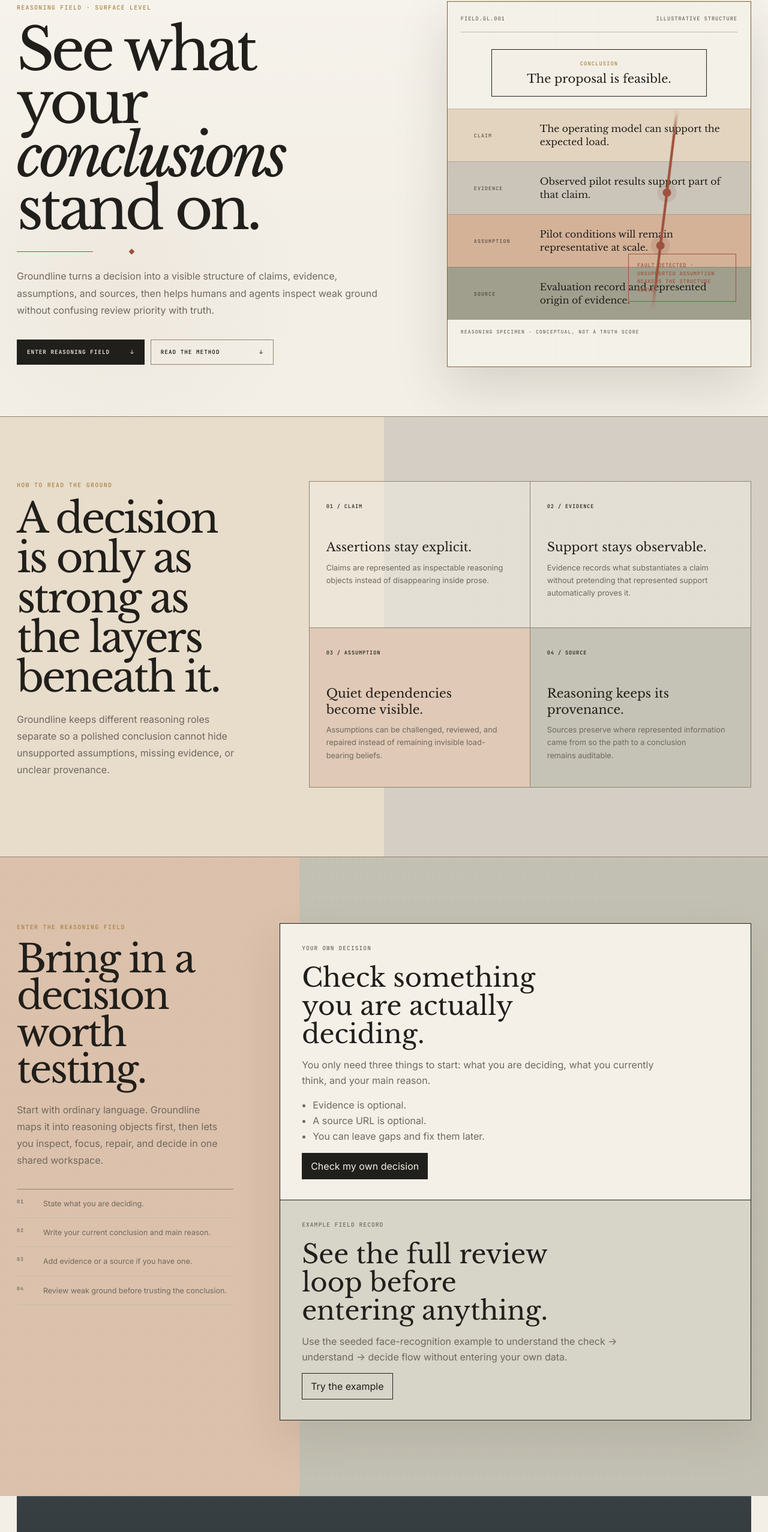
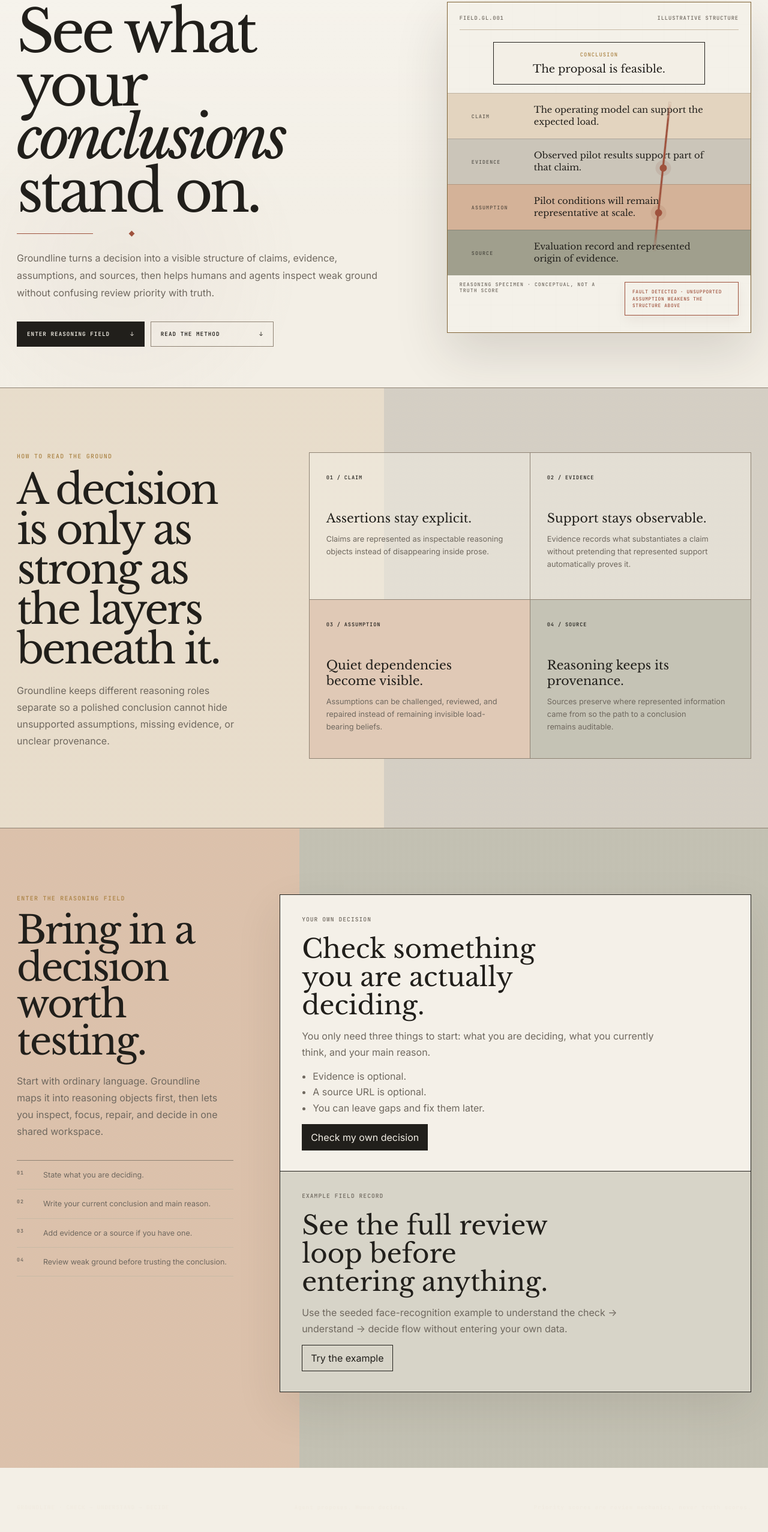
Before and after one commit to panjiaryasoma/Groundline, a React (Vite) app: page / in a window 1280 px wide. Shown: the part 154-2708 px from the top of the page at 60% size. Built offline with nearby package versions, Linux system fonts and the light colour scheme.

Commit message:
P12.3: tighten section proportions

```diff
--- a/src/app/App.tsx
+++ b/src/app/App.tsx
@@ -13,6 +13,7 @@
 import "../styles/p11.css";
 import "../styles/p12.css";
 import "../styles/p12-2.css";
+import "../styles/p12-3.css";
 
 installP111RepairLifecycle();
 installP112CustomSemanticGate();
--- /dev/null
+++ b/src/styles/p12-3.css
@@ -0,0 +1,371 @@
+/* P12.3 Layout tightening pass
+ * Fixes proportion, spacing, split composition, specimen integrity, and
+ * full-bleed bedrock only. P11 interaction/state contracts remain untouched.
+ */
+
+html,
+body {
+  overflow-x: clip;
+}
+
+/* --------------------------------------------------------------------------
+   Seeded/custom decision scene: smaller, denser, less billboard-like
+   -------------------------------------------------------------------------- */
+
+.focus-decision-strip {
+  grid-template-columns: minmax(0, 1fr) minmax(340px, 0.78fr) !important;
+  gap: clamp(36px, 5vw, 72px) !important;
+  align-items: center !important;
+  padding: 44px 0 48px !important;
+}
+
+.focus-decision-strip h2 {
+  max-width: 12ch !important;
+  font-size: clamp(2.55rem, 4.15vw, 4.6rem) !important;
+  line-height: 0.96 !important;
+  letter-spacing: -0.04em !important;
+}
+
+.focus-question {
+  max-width: 760px !important;
+  margin-top: 12px !important;
+  font-size: 0.92rem !important;
+  line-height: 1.55 !important;
+}
+
+.focus-current-conclusion {
+  width: min(100%, 520px);
+  justify-self: end;
+  padding: 19px 21px !important;
+  box-shadow: 0 12px 34px rgba(44, 37, 30, 0.07) !important;
+}
+
+.focus-current-conclusion strong {
+  font-size: 1.02rem !important;
+  line-height: 1.4 !important;
+}
+
+.focus-current-conclusion code {
+  font-size: 0.62rem !important;
+}
+
+/* --------------------------------------------------------------------------
+   Analysis scene: headline left, explanation right, less vertical dead space
+   -------------------------------------------------------------------------- */
+
+.focus-analysis {
+  display: grid !important;
+  grid-template-columns: minmax(0, 0.86fr) minmax(340px, 0.64fr);
+  column-gap: clamp(42px, 6vw, 86px);
+  row-gap: 12px;
+  align-items: center;
+  padding: 52px 0 56px !important;
+}
+
+.focus-analysis__heading {
+  grid-column: 1;
+  grid-row: 1 / span 4;
+  display: flex !important;
+  flex-direction: column;
+  align-items: flex-start !important;
+  justify-content: center;
+  gap: 18px !important;
+  margin: 0 !important;
+}
+
+.focus-analysis__heading > div {
+  max-width: 620px !important;
+}
+
+.focus-analysis__heading h3 {
+  max-width: 10.5ch !important;
+  font-size: clamp(2.45rem, 3.65vw, 4.15rem) !important;
+  line-height: 0.98 !important;
+  letter-spacing: -0.035em !important;
+}
+
+.focus-analysis__heading .focus-status {
+  margin: 0 !important;
+}
+
+.focus-analysis > .focus-muted {
+  grid-column: 2;
+  max-width: 560px !important;
+  margin: 0 !important;
+  align-self: center;
+  font-size: 0.84rem !important;
+  line-height: 1.68 !important;
+}
+
+.focus-analysis > .focus-muted + .focus-muted {
+  margin-top: 4px !important;
+  padding-top: 12px;
+  border-top: 1px solid color-mix(in srgb, var(--rule-strong) 55%, transparent);
+}
+
+/* --------------------------------------------------------------------------
+   Reasoning workspace intro: split and compact before the actual graph
+   -------------------------------------------------------------------------- */
+
+.focus-map-expansion--live {
+  padding: 54px 0 66px !important;
+}
+
+.focus-map-expansion__heading {
+  grid-template-columns: minmax(0, 0.9fr) minmax(330px, 0.58fr) !important;
+  gap: clamp(34px, 5vw, 66px) !important;
+  align-items: end !important;
+  margin-bottom: 24px !important;
+}
+
+.focus-map-expansion__heading h3 {
+  max-width: 11ch !important;
+  font-size: clamp(2.45rem, 3.65vw, 4.15rem) !important;
+  line-height: 0.98 !important;
+  letter-spacing: -0.035em !important;
+}
+
+.focus-map-expansion__copy {
+  max-width: 460px !important;
+  justify-self: end;
+  margin-bottom: 2px !important;
+  font-size: 0.8rem !important;
+  line-height: 1.65 !important;
+}
+
+.focus-map-legend {
+  margin-bottom: 14px !important;
+}
+
+.focus-map-legend > span {
+  padding: 9px 12px !important;
+}
+
+/* --------------------------------------------------------------------------
+   Revision + audit gutters: content should not kiss the grid frame
+   -------------------------------------------------------------------------- */
+
+.live-review-grid__revision .revision-panel,
+.live-review-grid__audit .audit-panel {
+  padding: 30px 34px 34px !important;
+}
+
+.live-review-grid__revision .revision-heading,
+.live-review-grid__audit .audit-heading {
+  padding-inline: 0 !important;
+}
+
+.live-review-grid__audit .audit-list,
+.live-review-grid__revision .revision-compare,
+.live-review-grid__revision .revision-actions,
+.live-review-grid__revision .authority-note {
+  margin-left: 0 !important;
+  margin-right: 0 !important;
+}
+
+/* --------------------------------------------------------------------------
+   Landing hero: pull content upward and repair the illustrative specimen
+   -------------------------------------------------------------------------- */
+
+.start-scene--hero {
+  min-height: 0 !important;
+  align-items: center !important;
+  padding: 50px 0 68px !important;
+}
+
+.start-hero__copy h2 {
+  margin-top: 16px !important;
+}
+
+.reasoning-specimen {
+  min-height: 552px !important;
+  padding: 20px !important;
+}
+
+.reasoning-specimen__topline {
+  padding-bottom: 13px !important;
+}
+
+.reasoning-specimen__conclusion {
+  width: min(76%, 370px) !important;
+  margin: 20px auto 14px !important;
+  padding: 14px 18px !important;
+}
+
+.reasoning-specimen__conclusion strong {
+  font-size: 1.12rem !important;
+}
+
+.reasoning-specimen__stack {
+  margin-inline: -20px !important;
+}
+
+.reasoning-specimen__layer {
+  min-height: 76px !important;
+  grid-template-columns: 88px 1fr !important;
+  gap: 16px !important;
+  padding: 12px 40px !important;
+}
+
+.reasoning-specimen__layer strong {
+  max-width: 300px !important;
+  font-size: 0.92rem !important;
+  line-height: 1.32 !important;
+}
+
+.reasoning-specimen__fault {
+  top: 166px !important;
+  right: 29% !important;
+  height: 248px !important;
+  width: 3px !important;
+  transform: rotate(6deg) !important;
+}
+
+.reasoning-specimen__fault::before,
+.reasoning-specimen__fault::after {
+  width: 12px !important;
+  height: 12px !important;
+  box-shadow: 0 0 0 7px rgba(125, 63, 50, 0.11) !important;
+}
+
+.reasoning-specimen__fault::before {
+  top: 42% !important;
+}
+
+.reasoning-specimen__fault::after {
+  top: 72% !important;
+}
+
+.reasoning-specimen__fault-label {
+  right: 20px !important;
+  bottom: 28px !important;
+  width: 190px !important;
+  padding: 10px 12px !important;
+  background: color-mix(in srgb, var(--paper) 97%, var(--fault-soft)) !important;
+  font-size: 0.49rem !important;
+  line-height: 1.45 !important;
+  box-shadow: 0 8px 20px rgba(63, 42, 34, 0.06);
+}
+
+.reasoning-specimen figcaption {
+  margin-top: 10px !important;
+  padding-right: 215px;
+}
+
+/* --------------------------------------------------------------------------
+   Bedrock: full-bleed background, contained copy
+   -------------------------------------------------------------------------- */
+
+.product-footnote {
+  position: relative;
+  isolation: isolate;
+  background: transparent !important;
+}
+
+.product-footnote::before {
+  content: "";
+  position: absolute;
+  inset: 0 50%;
+  width: 100vw;
+  transform: translateX(-50%);
+  z-index: -1;
+  background: var(--strata-bedrock);
+  border-top: 1px solid color-mix(in srgb, var(--paper) 18%, transparent);
+}
+
+/* --------------------------------------------------------------------------
+   Responsive corrections
+   -------------------------------------------------------------------------- */
+
+@media (max-width: 1080px) {
+  .focus-decision-strip,
+  .focus-analysis {
+    grid-template-columns: 1fr !important;
+    gap: 28px !important;
+  }
+
+  .focus-current-conclusion {
+    justify-self: start;
+  }
+
+  .focus-analysis__heading,
+  .focus-analysis > .focus-muted {
+    grid-column: 1;
+    grid-row: auto;
+  }
+
+  .focus-analysis > .focus-muted {
+    max-width: 760px !important;
+  }
+
+  .focus-map-expansion__heading {
+    grid-template-columns: 1fr !important;
+  }
+
+  .focus-map-expansion__copy {
+    justify-self: start;
+  }
+}
+
+@media (max-width: 780px) {
+  .focus-decision-strip,
+  .focus-analysis,
+  .focus-map-expansion--live {
+    padding-block: 44px 50px !important;
+  }
+
+  .focus-decision-strip h2,
+  .focus-analysis__heading h3,
+  .focus-map-expansion__heading h3 {
+    font-size: clamp(2.45rem, 10vw, 4rem) !important;
+  }
+
+  .live-review-grid__revision .revision-panel,
+  .live-review-grid__audit .audit-panel {
+    padding: 24px 22px 28px !important;
+  }
+
+  .start-scene--hero {
+    padding: 42px 0 56px !important;
+  }
+
+  .reasoning-specimen {
+    min-height: 522px !important;
+    padding: 16px !important;
+  }
+
+  .reasoning-specimen__stack {
+    margin-inline: -16px !important;
+  }
+
+  .reasoning-specimen__layer {
+    grid-template-columns: 74px 1fr !important;
+    padding-inline: 22px !important;
+  }
+
+  .reasoning-specimen__fault {
+    top: 158px !important;
+    right: 24% !important;
+    height: 236px !important;
+  }
+
+  .reasoning-specimen__fault-label {
+    width: 158px !important;
+    right: 12px !important;
+    bottom: 24px !important;
+  }
+
+  .reasoning-specimen figcaption {
+    padding-right: 172px;
+  }
+}
+
+@media (max-width: 520px) {
+  .reasoning-specimen__fault-label {
+    display: none !important;
+  }
+
+  .reasoning-specimen figcaption {
+    padding-right: 0;
+  }
+}
```
Also changed, not shown: 1 other file (tests, documents, lock files or other folders).
